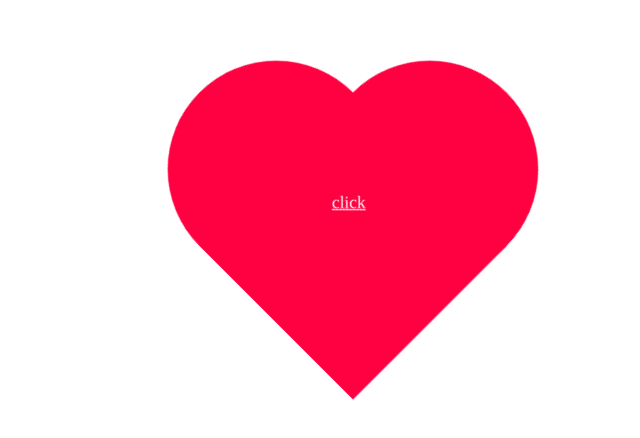
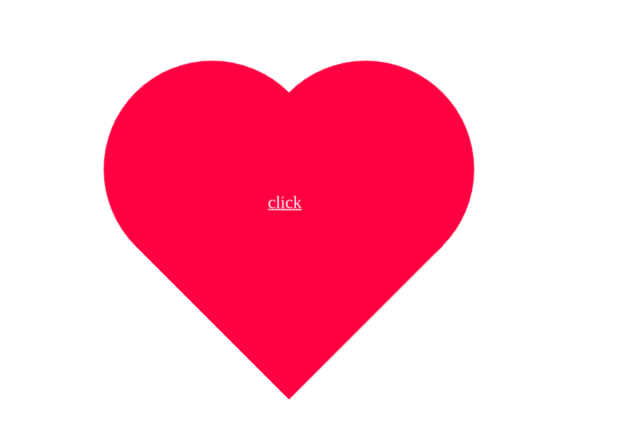
Before and after one commit to kidtired/hellomay-github.io, a plain HTML site: page index.html in a window 1280 px wide. Shown: the part 174-612 px from the top of the page, without its empty margins (299-939 px from the left). Drawn offline with Linux system fonts and the light colour scheme.

Commit message:
Update heart.css

```diff
--- a/heart.css
+++ b/heart.css
@@ -14,7 +14,7 @@ body {
   top: 0;
   transform: rotate(-45deg);
   position: absolute;
-  left: 40%; top: 40%;
+  left: 35%; top: 40%;
   width: 200px;
 }
 
```
